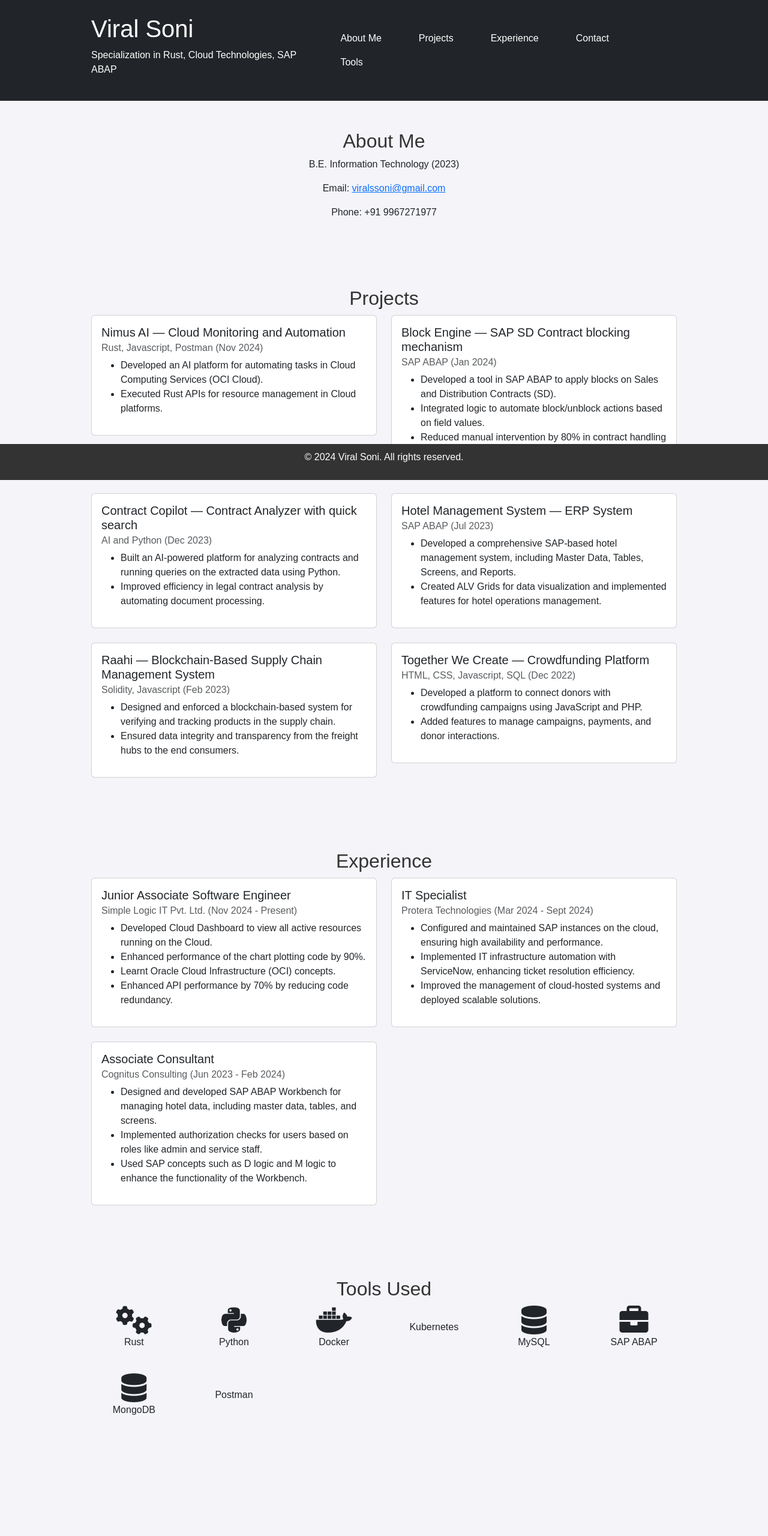
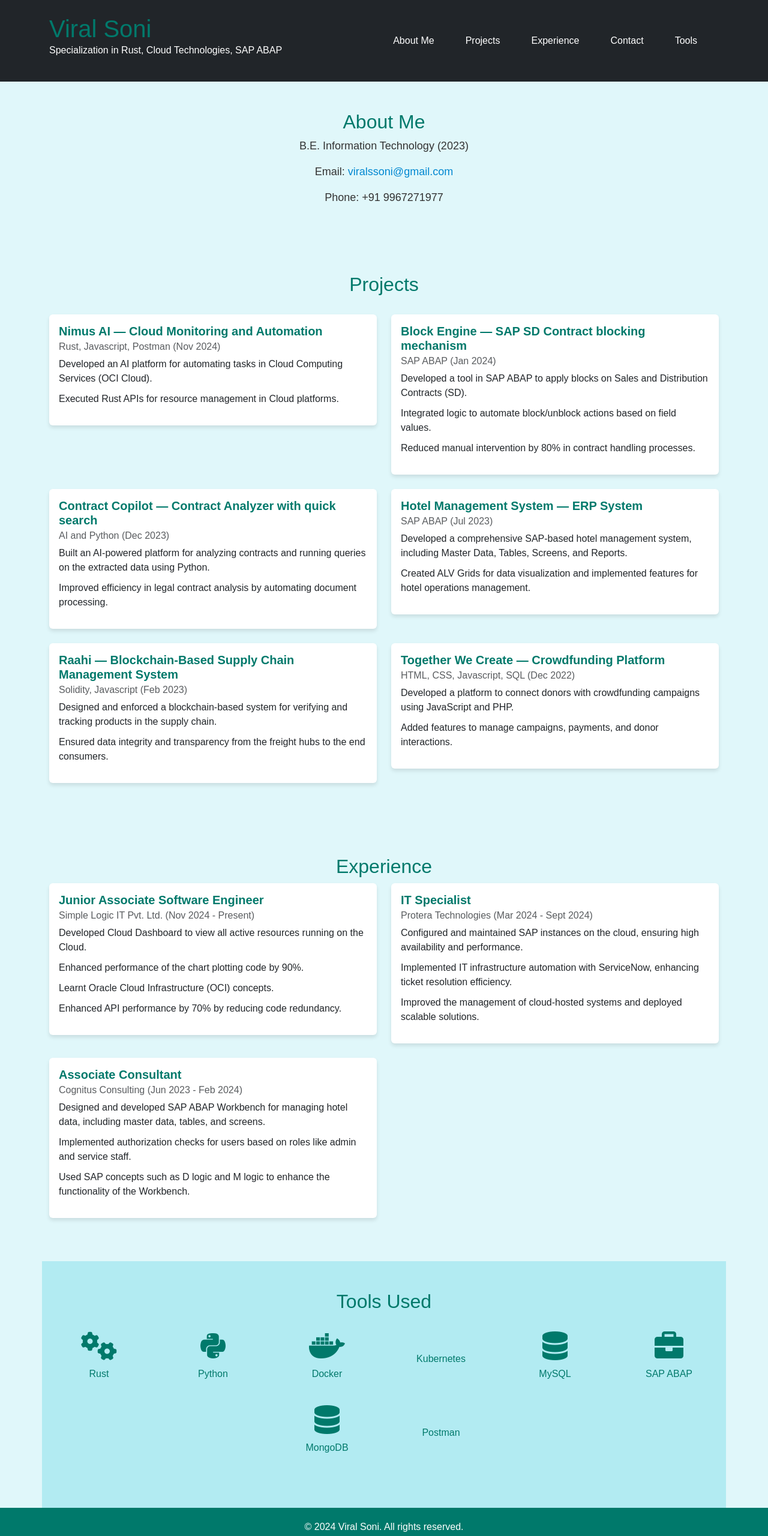
Before and after one commit to R-Okje/R-Okje, a plain HTML site: page index.html in a window 1280 px wide. Shown: the whole page at 60% size. Before the commit the page ends 2450 px from the top, so only its background shows below. Drawn offline with nearby package versions, Linux system fonts and the light colour scheme.

Commit message:
Update styles.css

```diff
--- a/styles.css
+++ b/styles.css
@@ -3,165 +3,240 @@ body {
   font-family: 'Arial', sans-serif;
   margin: 0;
   padding: 0;
-  background-color: #f4f4f9;
+  box-sizing: border-box;
+  background-color: #e0f7fa; /* Light blue background */
+  color: #333;
 }
 
-header {
-  background-color: #333;
-  color: white;
-  padding: 10px 0;
+h1, h2, h3 {
+  color: #00796b; /* Dark teal for headings */
 }
 
-nav {
+a {
+  color: #0288d1; /* Soft blue for links */
+  text-decoration: none;
+}
+
+a:hover {
+  text-decoration: underline;
+}
+
+section {
+  padding: 60px 0;
+}
+
+/* Header */
+header {
+  background-color: #80deea; /* Soft light blue background */
+  color: #00796b; /* Dark teal for text */
+}
+
+header .logo h1 {
+  margin: 0;
+}
+
+header nav ul {
+  list-style: none;
+  padding: 0;
+}
+
+header nav ul li {
+  display: inline;
+  margin-right: 20px;
+}
+
+header nav ul li a {
+  color: #00796b;
+  font-weight: 500;
+}
+
+header nav ul li a:hover {
+  color: #004d40; /* Darker teal on hover */
+}
+
+/* About Section */
+#about p {
+  font-size: 18px;
+  text-align: center;
+}
+
+#about .container {
+  max-width: 800px;
+  margin: 0 auto;
+}
+
+#about a {
+  color: #0288d1;
+}
+
+/* Projects Section */
+#projects .card {
+  border: none;
+  box-shadow: 0 4px 6px rgba(0, 0, 0, 0.1);
+  transition: transform 0.3s ease;
+  background-color: #ffffff; /* White background for cards */
+}
+
+#projects .card:hover {
+  transform: translateY(-10px);
+}
+
+#projects h2 {
+  text-align: center;
+  margin-bottom: 30px;
+  color: #00796b;
+}
+
+#projects .card-body h5 {
+  font-size: 1.25rem;
+  font-weight: 600;
+  color: #00796b;
+}
+
+#projects .card-body h6 {
+  font-size: 1rem;
+  color: #00796b;
+  margin-bottom: 15px;
+}
+
+#projects .card-body ul {
+  list-style: none;
+  padding-left: 0;
+}
+
+#projects .card-body ul li {
+  margin-bottom: 10px;
+}
+
+#projects .row {
   display: flex;
+  flex-wrap: wrap;
   justify-content: space-between;
-  align-items: center;
-  padding: 0 20px;
+}
+
+#projects .col-md-6 {
+  margin-bottom: 20px;
+}
+
+@media (max-width: 768px) {
+  #projects .col-md-6 {
+    width: 100%;
+  }
+}
+
+/* Experience Section */
+#experience .card {
+  border: none;
+  box-shadow: 0 4px 6px rgba(0, 0, 0, 0.1);
+  background-color: #ffffff;
+}
+
+#experience .card-body h5 {
+  font-size: 1.25rem;
+  font-weight: 600;
+  color: #00796b;
+}
+
+#experience .card-body h6 {
+  font-size: 1rem;
+  color: #00796b;
+  margin-bottom: 15px;
+}
+
+#experience .card-body ul {
+  list-style: none;
+  padding-left: 0;
+}
+
+#experience .card-body ul li {
+  margin-bottom: 10px;
+}
+
+#experience .row {
+  display: flex;
+  flex-wrap: wrap;
+  justify-content: space-between;
+}
+
+#experience .col-md-6 {
+  margin-bottom: 20px;
+}
+
+/* Tools Section */
+#tools {
+  background-color: #b2ebf2; /* Light blue background */
+}
+
+#tools h2 {
+  text-align: center;
+  margin-bottom: 30px;
+  color: #00796b;
+}
+
+#tools .row {
+  display: flex;
+  justify-content: center;
   flex-wrap: wrap;
 }
 
-nav .logo h1 {
-  margin: 0;
-  font-size: 1.8rem;
+#tools .col-md-2 {
+  text-align: center;
+  margin-bottom: 30px;
 }
 
-nav ul {
-  list-style-type: none;
-  margin: 0;
-  padding: 0;
-  display: flex;
-  flex-wrap: wrap;
+#tools i {
+  font-size: 3rem;
+  color: #00796b; /* Dark teal for icons */
 }
 
-nav ul li {
-  margin: 0 15px;
+#tools p {
+  margin-top: 10px;
+  font-size: 1rem;
+  font-weight: 500;
+  color: #00796b;
 }
 
-nav ul li a {
-  color: white;
-  text-decoration: none;
-  font-size: 1rem;
+/* Footer */
+footer {
+  text-align: center;
+  background-color: #00796b; /* Dark teal footer */
+  color: #ffffff;
+  padding: 20px;
 }
 
-section {
-  padding: 50px 20px;
+footer p {
+  margin: 0;
 }
 
-.container {
-  max-width: 1000px;
-  margin: 0 auto;
-}
-
-h2 {
-  font-size: 2rem;
-  color: #333;
-  text-align: center;
-}
-
-.project, .job {
-  background-color: white;
-  padding: 20px;
-  margin-bottom: 20px;
-  border-radius: 5px;
-  box-shadow: 0 2px 4px rgba(0, 0, 0, 0.1);
-}
-
-.project h3, .job h3 {
-  font-size: 1.6rem;
-  color: #333;
-}
-
+/* Make sure that the footer doesn't push content down */
 footer {
-  text-align: center;
-  background-color: #333;
-  color: white;
-  padding: 10px 0;
-  position: fixed;
+  position: relative;
   bottom: 0;
   width: 100%;
 }
 
-/* Override Bootstrap default styles where needed */
-
-/* Custom Nav Styles */
-nav ul li a {
-  font-size: 1rem;
-}
-
-nav .logo h1 {
-  font-size: 2rem;
-  font-weight: bold;
-}
-
-/* Section and Content Styling */
-h2 {
-  font-size: 2rem;
-  color: #333;
-}
-
-/* For smaller screens */
-@media screen and (max-width: 768px) {
-  nav {
-    flex-direction: column;
-    align-items: flex-start;
+/* Mobile Responsiveness */
+@media (max-width: 576px) {
+  header .nav ul {
+    display: block;
+    text-align: center;
   }
 
-  nav ul {
+  header nav ul li {
     display: block;
-    margin-top: 10px;
+    margin-bottom: 10px;
   }
 
-  nav ul li {
-    margin: 5px 0;
+  header .logo {
+    text-align: center;
   }
 
-  .container {
-    padding: 20px;
+  #tools .col-md-2 {
+    flex: 0 0 50%;
+    max-width: 50%;
   }
 
-  section {
-    padding: 40px 10px;
-  }
-
-  h2 {
-    font-size: 1.5rem;
-  }
-
-  .project, .job {
-    padding: 15px;
-  }
-
-  .project h3, .job h3 {
-    font-size: 1.4rem;
+  #tools .col-md-2 i {
+    font-size: 2.5rem;
   }
 }
-
-@media screen and (max-width: 480px) {
-  nav .logo h1 {
-    font-size: 1.5rem;
-  }
-
-  nav ul li {
-    font-size: 0.9rem;
-  }
-
-  .container {
-    padding: 10px;
-  }
-
-  section {
-    padding: 30px 10px;
-  }
-
-  h2 {
-    font-size: 1.3rem;
-  }
-
-  .project, .job {
-    padding: 10px;
-  }
-
-  .project h3, .job h3 {
-    font-size: 1.2rem;
-  }
-}
```
